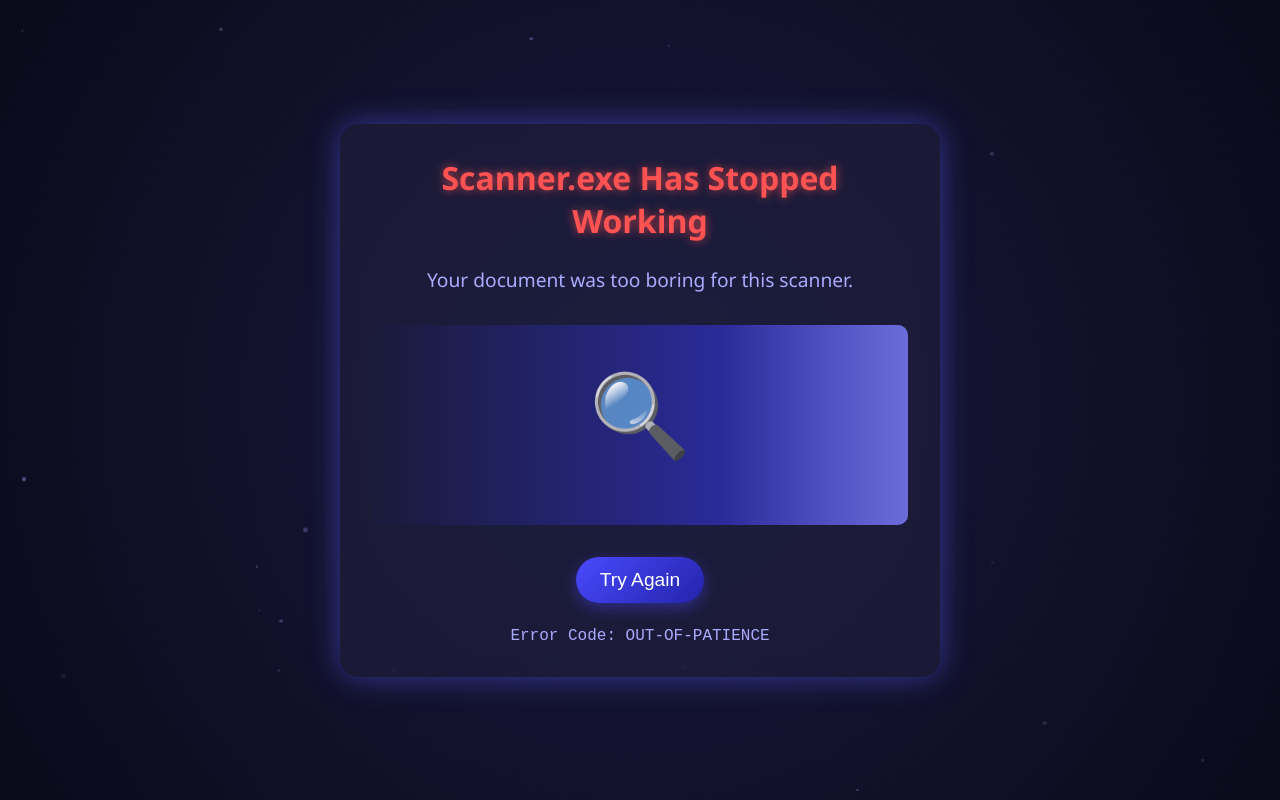
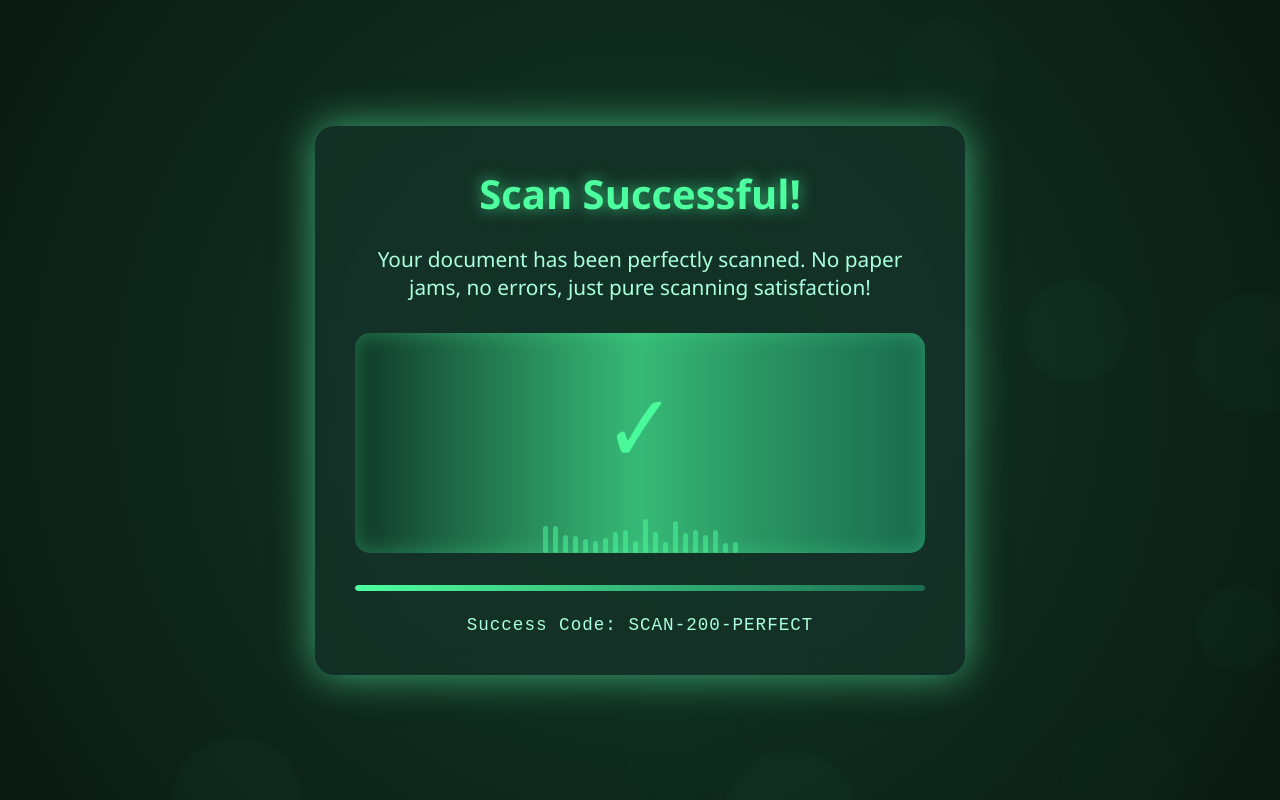
Before and after one commit to TechGeniusAi/AmazingRace-RealScanner, a plain HTML site: page index.html in a window 1280 px wide. Drawn offline with Linux system fonts and the light colour scheme.

Commit message:
modified:   index.html

```diff
--- a/index.html
+++ b/index.html
@@ -3,7 +3,7 @@
 <head>
     <meta charset="UTF-8">
     <meta name="viewport" content="width=device-width, initial-scale=1.0">
-    <title>Scanner Error</title>
+    <title>Scanner Success</title>
     <style>
         * {
             margin: 0;
@@ -13,70 +13,71 @@
 
         body {
             font-family: 'Segoe UI', Tahoma, Geneva, Verdana, sans-serif;
-            background-color: #0a0a1a;
+            background-color: #0a1a12;
             color: #ffffff;
-            overflow-x: hidden;
-            perspective: 1000px;
-        }
-
-        .parallax-container {
-            height: 100vh;
-            overflow-y: auto;
-            overflow-x: hidden;
-            perspective: 10px;
-            scroll-behavior: smooth;
-        }
-
-        .parallax-section {
-            position: relative;
             height: 100vh;
             display: flex;
             align-items: center;
             justify-content: center;
-            transform-style: preserve-3d;
+            overflow: hidden;
         }
 
-        .parallax-bg {
-            position: absolute;
+        .background {
+            position: fixed;
+            top: 0;
+            left: 0;
             width: 100%;
             height: 100%;
-            background: radial-gradient(circle, #1a1a40 0%, #0a0a1a 100%);
-            transform: translateZ(-10px) scale(2);
+            background: radial-gradient(circle, #143a28 0%, #0a1a12 100%);
+            z-index: -1;
+        }
+
+        .floating-shapes {
+            position: fixed;
+            width: 100%;
+            height: 100%;
+            z-index: 0;
+        }
+
+        .shape {
+            position: absolute;
+            background: rgba(120, 255, 180, 0.1);
+            border-radius: 50%;
+            filter: blur(5px);
         }
 
         .scanner-container {
             position: relative;
             z-index: 10;
             text-align: center;
-            padding: 2rem;
-            background: rgba(30, 30, 60, 0.7);
+            padding: 2.5rem;
+            background: rgba(20, 50, 40, 0.8);
             border-radius: 20px;
             backdrop-filter: blur(10px);
-            box-shadow: 0 0 30px rgba(92, 92, 255, 0.5);
-            transform: translateZ(0);
-            max-width: 600px;
+            box-shadow: 0 0 40px rgba(92, 255, 180, 0.6);
+            max-width: 650px;
             width: 90%;
-            transition: all 0.5s ease;
+            transition: all 0.6s cubic-bezier(0.165, 0.84, 0.44, 1);
         }
 
         .scanner-container:hover {
-            transform: translateY(-10px);
-            box-shadow: 0 0 50px rgba(92, 92, 255, 0.8);
+            transform: translateY(-10px) scale(1.02);
+            box-shadow: 0 0 60px rgba(92, 255, 180, 0.9);
         }
 
-        .message {
-            font-size: 2rem;
+        .success-message {
+            font-size: 2.5rem;
             margin-bottom: 1.5rem;
-            color: #ff5252;
-            text-shadow: 0 0 10px rgba(255, 82, 82, 0.7);
+            color: #4dff9e;
+            text-shadow: 0 0 15px rgba(77, 255, 158, 0.7);
             opacity: 0;
             transform: translateY(20px);
             animation: fadeIn 0.8s ease forwards;
         }
 
         .sub-message {
-            font-size: 1.2rem;
-            color: #aaaaff;
+            font-size: 1.3rem;
+            color: #aaffdd;
             margin-bottom: 2rem;
             opacity: 0;
             transform: translateY(20px);
@@ -92,12 +93,13 @@
 
         .scanner {
             width: 100%;
-            height: 200px;
-            background: linear-gradient(to right, #1a1a3a, #3333cc);
-            border-radius: 10px;
+            height: 220px;
+            background: linear-gradient(to right, #103828, #1a6b50);
+            border-radius: 15px;
             position: relative;
             overflow: hidden;
             margin-bottom: 2rem;
+            box-shadow: inset 0 0 20px rgba(77, 255, 158, 0.3);
         }
 
         .scanner::before {
@@ -109,9 +111,9 @@
             height: 100%;
             background: linear-gradient(90deg,
                 transparent,
-                rgba(255, 255, 255, 0.4),
+                rgba(77, 255, 158, 0.6),
                 transparent);
-            animation: scannerEffect 3s linear infinite;
+            animation: scannerEffect 2s linear infinite;
         }
 
         @keyframes scannerEffect {
@@ -124,10 +126,10 @@
         }
 
         .scanner-icon {
-            font-size: 5rem;
+            font-size: 5.5rem;
             margin: 2rem 0;
-            color: #aaaaff;
-            animation: pulse 2s ease infinite;
+            color: #4dff9e;
+            animation: pulse 3s ease infinite;
         }
 
         @keyframes pulse {
@@ -136,8 +138,8 @@
                 opacity: 1;
             }
             50% {
-                transform: scale(1.1);
-                opacity: 0.7;
+                transform: scale(1.2);
+                opacity: 0.8;
             }
             100% {
                 transform: scale(1);
@@ -145,185 +147,254 @@
             }
         }
 
-        .try-again-btn {
-            background: linear-gradient(135deg, #4a4aff, #2323aa);
-            color: white;
-            border: none;
-            padding: 12px 24px;
-            font-size: 1.2rem;
-            border-radius: 30px;
-            cursor: pointer;
-            transition: all 0.3s ease;
-            box-shadow: 0 5px 15px rgba(74, 74, 255, 0.4);
-            opacity: 0;
-            transform: translateY(20px);
-            animation: fadeIn 0.8s ease forwards 0.6s;
-        }
-
-        .try-again-btn:hover {
-            transform: translateY(-5px);
-            box-shadow: 0 10px 20px rgba(74, 74, 255, 0.6);
-            background: linear-gradient(135deg, #5a5aff, #3333cc);
-        }
-
-        .particles {
-            position: absolute;
-            top: 0;
-            left: 0;
-            width: 100%;
-            height: 100%;
-            z-index: 1;
-            pointer-events: none;
-        }
-
-        .error-code {
-            font-family: monospace;
-            color: #aaaaff;
+        .success-code {
+            font-family: 'Courier New', monospace;
+            color: #aaffdd;
             margin-top: 1.5rem;
-            font-size: 1rem;
+            font-size: 1.1rem;
+            letter-spacing: 1px;
             opacity: 0;
             transform: translateY(20px);
             animation: fadeIn 0.8s ease forwards 0.9s;
         }
 
+        .progress-bar {
+            width: 100%;
+            height: 6px;
+            background: #103828;
+            border-radius: 3px;
+            margin-top: 20px;
+            overflow: hidden;
+            opacity: 0;
+            transform: translateY(20px);
+            animation: fadeIn 0.8s ease forwards 1.2s;
+        }
+
+        .progress-bar .fill {
+            height: 100%;
+            width: 0%;
+            background: linear-gradient(90deg, #4dff9e, #1a6b50);
+            border-radius: 3px;
+            transition: width 0.5s ease;
+        }
+
         /* Responsive design */
         @media (max-width: 768px) {
-            .message {
-                font-size: 1.5rem;
+            .success-message {
+                font-size: 1.8rem;
             }
             .sub-message {
                 font-size: 1rem;
             }
             .scanner {
-                height: 150px;
+                height: 180px;
             }
+            .scanner-icon {
+                font-size: 4rem;
+            }
+        }
+
+        /* Audio visualizer */
+        .audio-visualizer {
+            position: absolute;
+            bottom: 0;
+            left: 0;
+            width: 100%;
+            height: 50px;
+            display: flex;
+            justify-content: center;
+            align-items: flex-end;
+            padding: 0 20px;
+            gap: 5px;
+        }
+
+        .audio-bar {
+            width: 5px;
+            background-color: rgba(77, 255, 158, 0.5);
+            border-radius: 5px;
+            transition: height 0.2s ease;
+        }
+
+        /* Confetti effect */
+        .confetti {
+            position: absolute;
+            z-index: 1;
+            pointer-events: none;
         }
     </style>
 </head>
 <body>
-    <div class="parallax-container">
-        <section class="parallax-section">
-            <div class="parallax-bg"></div>
-            <div class="particles" id="particles"></div>
+    <div class="background"></div>
+    <div class="floating-shapes" id="floatingShapes"></div>
 
-            <div class="scanner-container">
-                <h1 class="message" id="message">Invalid Scanner Detected</h1>
-                <p class="sub-message" id="sub-message">Please try another one... if you can find one that works!</p>
+    <div class="scanner-container">
+        <h1 class="success-message" id="successMessage">Scan Successful!</h1>
+        <p class="sub-message" id="subMessage">Your document has been perfectly scanned. No paper jams, no errors, just pure scanning satisfaction!</p>
 
-                <div class="scanner">
-                    <div class="scanner-icon">🔍</div>
-                </div>
+        <div class="scanner" id="scanner">
+            <div class="scanner-icon">✓</div>
+            <div class="audio-visualizer" id="audioVisualizer"></div>
+        </div>
 
-                <button class="try-again-btn" id="tryAgainBtn">Try Again</button>
+        <div class="progress-bar">
+            <div class="fill" id="progressFill"></div>
+        </div>
 
-                <div class="error-code" id="errorCode">Error Code: SCAN-404-NOTFOUND</div>
-            </div>
-        </section>
+        <div class="success-code" id="successCode">Success Code: SCAN-200-PERFECT</div>
     </div>
 
     <script>
         // Messages array with humorous alternatives
         const messages = [
-            "Invalid Scanner Detected",
-            "Scanner.exe Has Stopped Working",
-            "This Scanner is Having an Existential Crisis",
+            "Scan Successful!",
+            "Document Perfectly Captured!",
+            "Scanner Is Feeling Accomplished!",
+            "Flawless Scanning Achievement Unlocked!",
+            "Document Digitized With Style!",
+            "Scanner Happiness Level: Maximum!",
+            "Scanning Mission Complete!"
         ];
 
         const subMessages = [
-            "Please try another one... if you can find one that works!",
-            "Your document was too boring for this scanner.",
-            "Scanner is currently meditating. Please respect its zen time.",
+            "Your document has been perfectly scanned. No paper jams, no errors, just pure scanning satisfaction!",
+            "This document looks so good digitized, it's having an identity crisis!",
+            "Scanner is taking a victory lap. Your document has been perfectly preserved in digital format.",
+            "Congratulations! Your scanner is working better than most government services.",
+            "Document scanned so well even the pixels are impressed!",
+            "Scanner completed its one job successfully. It's having a great day!",
+            "All bytes accounted for! Document scanned with surgical precision."
         ];
 
-        const errorCodes = [
-            "Error Code: SCAN-404-NOTFOUND",
-            "Error Code: OUT-OF-PATIENCE",
-            "Error Code: SCANNER-MOOD-SWING",
+        const successCodes = [
+            "Success Code: SCAN-200-PERFECT",
+            "Success Code: PIXEL-PERFECT-CAPTURE",
+            "Success Code: NO-PAPER-JAM-MIRACLE",
+            "Success Code: TONER-STILL-FULL",
+            "Success Code: FIRST-TRY-VICTORY",
+            "Success Code: SCANNER-EMPLOYEE-OF-THE-MONTH",
+            "Success Code: ZERO-DEFECTS-DETECTED"
         ];
 
-        // Function to update messages
-        function updateMessages() {
-            const randomIndex = Math.floor(Math.random() * messages.length);
+        // DOM Elements
+        let successMessageElement = document.getElementById('successMessage');
+        let subMessageElement = document.getElementById('subMessage');
+        let successCodeElement = document.getElementById('successCode');
+        const progressFill = document.getElementById('progressFill');
+        const floatingShapes = document.getElementById('floatingShapes');
+        const audioVisualizer = document.getElementById('audioVisualizer');
 
-            document.getElementById('message').innerText = messages[randomIndex];
-            document.getElementById('sub-message').innerText = subMessages[randomIndex];
-            document.getElementById('errorCode').innerText = errorCodes[randomIndex];
+        // Create floating shapes
+        function createFloatingShapes() {
+            for (let i = 0; i < 20; i++) {
+                const shape = document.createElement('div');
+                shape.classList.add('shape');
 
-            // Reset animations
-            const elementsToAnimate = [
-                document.getElementById('message'),
-                document.getElementById('sub-message'),
-                document.getElementById('tryAgainBtn'),
-                document.getElementById('errorCode')
-            ];
-
-            elementsToAnimate.forEach(element => {
-                element.style.animation = 'none';
-                element.offsetHeight; // Trigger reflow
-                element.style.animation = '';
-            });
-        }
-
-        // Event listener for try again button
-        document.getElementById('tryAgainBtn').addEventListener('click', updateMessages);
-
-        // Create particles
-        function createParticles() {
-            const particlesContainer = document.getElementById('particles');
-            for (let i = 0; i < 50; i++) {
-                const particle = document.createElement('div');
-                particle.style.position = 'absolute';
-                particle.style.width = Math.random() * 5 + 'px';
-                particle.style.height = particle.style.width;
-                particle.style.backgroundColor = 'rgba(170, 170, 255, ' + (Math.random() * 0.5) + ')';
-                particle.style.borderRadius = '50%';
+                // Random size
+                const size = Math.random() * 100 + 50;
+                shape.style.width = `${size}px`;
+                shape.style.height = `${size}px`;
 
                 // Random position
-                particle.style.left = Math.random() * 100 + '%';
-                particle.style.top = Math.random() * 100 + '%';
+                shape.style.left = `${Math.random() * 100}%`;
+                shape.style.top = `${Math.random() * 100}%`;
 
-                // Random animation
-                const duration = Math.random() * 20 + 10;
-                particle.style.animation = `float ${duration}s ease-in-out infinite`;
+                // Random opacity
+                shape.style.opacity = Math.random() * 0.3;
 
-                // Add keyframes for float animation
+                // Animation
+                const duration = Math.random() * 10 + 10;
+                const xMovement = (Math.random() - 0.5) * 20;
+                const yMovement = (Math.random() - 0.5) * 20;
+
+                shape.style.animation = `floatSlow ${duration}s infinite alternate ease-in-out`;
+                shape.style.animationDelay = `${Math.random() * 5}s`;
+
                 const keyframes = `
-                    @keyframes float {
-                        0%, 100% {
-                            transform: translate(0, 0);
-                        }
-                        25% {
-                            transform: translate(${Math.random() * 50 - 25}px, ${Math.random() * 50 - 25}px);
-                        }
-                        50% {
-                            transform: translate(${Math.random() * 50 - 25}px, ${Math.random() * 50 - 25}px);
-                        }
-                        75% {
-                            transform: translate(${Math.random() * 50 - 25}px, ${Math.random() * 50 - 25}px);
-                        }
+                    @keyframes floatSlow {
+                        0% { transform: translate(0, 0); }
+                        100% { transform: translate(${xMovement}px, ${yMovement}px); }
                     }
                 `;
 
                 const style = document.createElement('style');
-                style.appendChild(document.createTextNode(keyframes));
+                style.textContent = keyframes;
                 document.head.appendChild(style);
 
-                particlesContainer.appendChild(particle);
+                floatingShapes.appendChild(shape);
             }
         }
 
-        // Initialize particles
-        createParticles();
+        // Create audio visualizer
+        function createAudioVisualizer() {
+            for (let i = 0; i < 20; i++) {
+                const bar = document.createElement('div');
+                bar.classList.add('audio-bar');
+                audioVisualizer.appendChild(bar);
+            }
+        }
 
-        // Parallax effect on scroll
-        const parallaxBg = document.querySelector('.parallax-bg');
-        window.addEventListener('scroll', () => {
-            const scrollPosition = window.pageYOffset;
-            parallaxBg.style.transform = `translateZ(-10px) scale(2) translateY(${scrollPosition * 0.1}px)`;
-        });
+        // Animate audio visualizer
+        function animateAudioVisualizer() {
+            const bars = document.querySelectorAll('.audio-bar');
 
-        // Random message on load
-        updateMessages();
+            setInterval(() => {
+                bars.forEach((bar) => {
+                    const height = Math.random() * 30 + 5;
+                    bar.style.height = `${height}px`;
+                });
+            }, 200);
+        }
+
+        // Create confetti effect
+        function createConfetti() {
+            const colors = ['#4dff9e', '#aaffdd', '#1a6b50', '#ffffff'];
+
+            for (let i = 0; i < 50; i++) {
+                const confetti = document.createElement('div');
+                confetti.classList.add('confetti');
+
+                const size = Math.random() * 10 + 5;
+                confetti.style.width = `${size}px`;
+                confetti.style.height = `${size}px`;
+
+                confetti.style.backgroundColor = colors[Math.floor(Math.random() * colors.length)];
+                confetti.style.position = 'absolute';
+                confetti.style.top = '0';
+                confetti.style.left = `${Math.random() * 100}%`;
+
+                document.body.appendChild(confetti);
+
+                // Random animation
+                const animationDuration = Math.random() * 2 + 2;
+                const xMovement = (Math.random() - 0.5) * 200;
+
+                confetti.animate([
+                    { transform: 'translate(0, 0)', opacity: 1 },
+                    { transform: `translate(${xMovement}px, 100vh)`, opacity: 0 }
+                ], {
+                    duration: animationDuration * 1000,
+                    easing: 'cubic-bezier(0.165, 0.84, 0.44, 1)'
+                });
+
+                // Remove after animation
+                setTimeout(() => {
+                    document.body.removeChild(confetti);
+                }, animationDuration * 1000);
+            }
+        }
+
+        // Initialize
+        createFloatingShapes();
+        createAudioVisualizer();
+        animateAudioVisualizer();
+
+        // Initial progress animation
+        setTimeout(() => {
+            progressFill.style.width = '100%';
+        }, 500);
+
+        // Initial confetti
+        setTimeout(createConfetti, 1000);
     </script>
 </body>
 </html>
```
